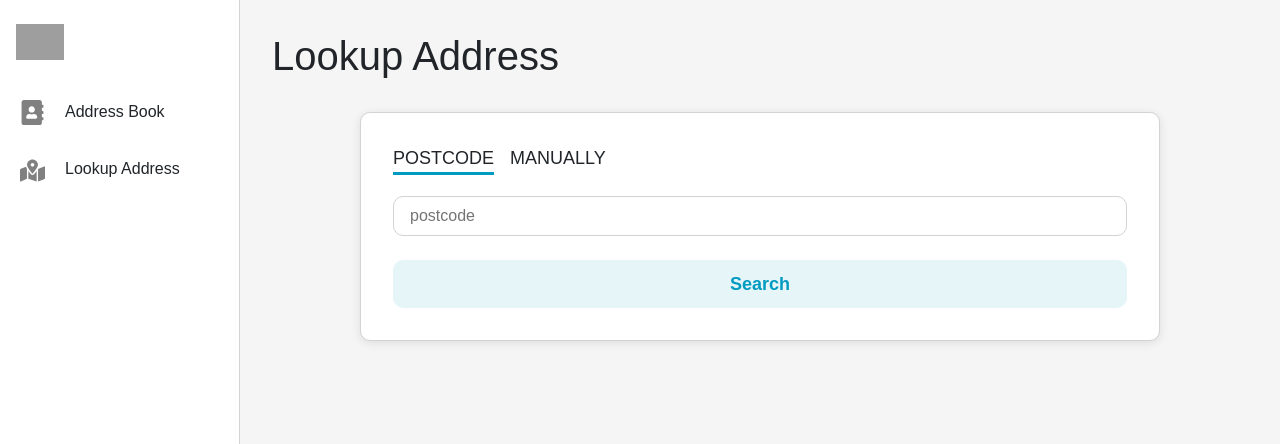
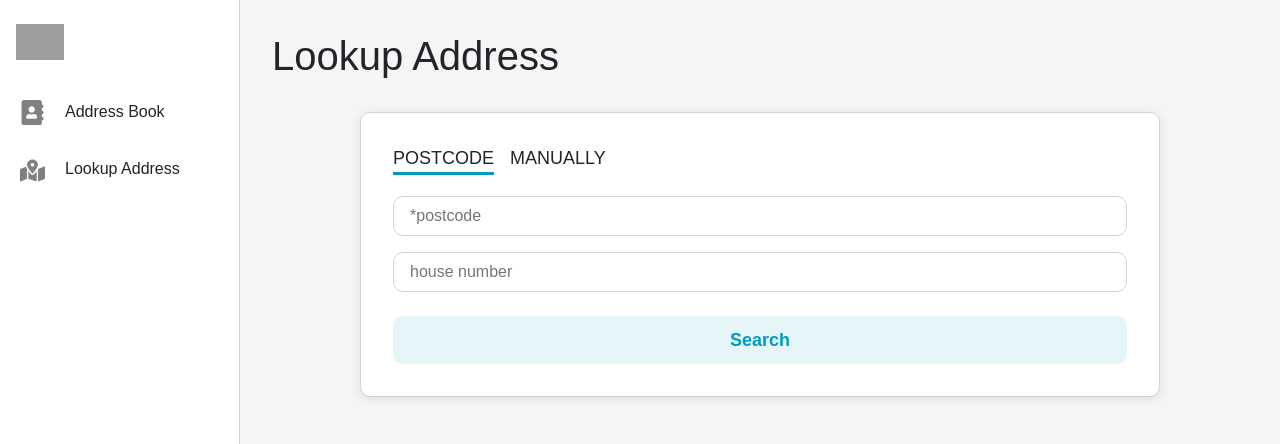
Before and after one commit to vincenzomann/address-book, a React (Create React App) app: page /lookup in a window 1280 px wide. Shown: the top 444 px of the page. Built offline with nearby package versions, Linux system fonts and the light colour scheme; grey boxes are pictures that could not be loaded.

Commit message:
Add input required error handling

```diff
--- a/src/components/Lookup.tsx
+++ b/src/components/Lookup.tsx
@@ -1,5 +1,12 @@
-import React, { useState } from 'react';
+import React, { useReducer, useState } from 'react';
 import { RouteComponentProps } from '@reach/router';
+
+const formReducer = (state: any, event: any) => {
+	return {
+		...state,
+		[event.name]: event.value
+	};
+};
 
 interface Props extends RouteComponentProps { }
 
@@ -7,6 +14,49 @@ const Lookup: React.FC<Props> = () => {
 
 	const [mode, setMode] = useState<'postcode' | 'manual'>('postcode');
 	const [error, setError] = useState('');
+
+	const [formData, setFormData] = useReducer(formReducer, {
+		postcode: '',
+		houseNumber: '',
+		address1: '',
+		address2: '',
+		address3: '',
+		town: '',
+		country: '',
+	});
+
+	const handleChange = (event: React.ChangeEvent<HTMLInputElement>) => {
+		setError('');
+		setFormData({
+			name: event.target.name,
+			value: event.target.value,
+		});
+	};
+
+	const handleSubmit = (e: React.FormEvent<HTMLFormElement>) => {
+		e.preventDefault();
+		console.log(formData);
+
+		if (mode === 'postcode') {
+			// Check required inputs
+			if (!formData.postcode) {
+				return setError('Input required');
+			}
+		} else {
+			// Check required inputs
+			if (!formData.postcode || !formData.address1 || !formData.town || !formData.country) {
+				return setError('Input required');
+			}
+		}
+	};
+
+	const setErrorBorder = (formProperty: string) => {
+		if (error && !formProperty) {
+			return {
+				border: '1px solid #f36f5e'
+			};
+		}
+	};
 
 	return (
 		<div id='lookup'>
@@ -22,25 +72,61 @@ const Lookup: React.FC<Props> = () => {
 						<span className={`option ${mode === 'manual' && 'selected'}`}
 							onClick={() => setMode('manual')}>MANUALLY</span>
 					</div>
-					<form id='form' action="">
+					<form id='form' onSubmit={(e) => handleSubmit(e)}>
 						{mode === 'postcode' ? (
 							<div id='postcode' className='inputs'>
-								<input type='text' placeholder='postcode' />
+								<div>
+									<input type='text' placeholder='*postcode'
+										name='postcode' value={formData.postcode}
+										onChange={(e) => handleChange(e)}
+										style={setErrorBorder(formData.postcode)} />
+								</div>
+								<div>
+									<input type='text' placeholder='house number'
+										name='houseNumber' value={formData.houseNumber}
+										onChange={(e) => handleChange(e)} />
+								</div>
 							</div>
 						) : (
 							<div id='manual' className='inputs'>
-								<div><input type="text" placeholder='address line 1' /></div>
-								<div><input type="text" placeholder='address line 2' /></div>
-								<div><input type="text" placeholder='address line 3' /></div>
-								<div><input type="text" placeholder='postcode' /></div>
-								<div><input type="text" placeholder='town' /></div>
-								<div><input type="text" placeholder='country' /></div>
+								<div>
+									<input type="text" placeholder='*address line 1'
+										name='address1' value={formData.address1}
+										onChange={(e) => handleChange(e)}
+										style={setErrorBorder(formData.address1)} />
+								</div>
+								<div>
+									<input type="text" placeholder='address line 2'
+										name='address2' value={formData.address2}
+										onChange={(e) => handleChange(e)} />
+								</div>
+								<div>
+									<input type="text" placeholder='address line 3'
+										name='address3' value={formData.address3}
+										onChange={(e) => handleChange(e)} />
+								</div>
+								<div>
+									<input type="text" placeholder='*postcode'
+										name='postcode' value={formData.postcode}
+										onChange={(e) => handleChange(e)}
+										style={setErrorBorder(formData.postcode)} />
+								</div>
+								<div>
+									<input type="text" placeholder='*town'
+										name='town' value={formData.town}
+										onChange={(e) => handleChange(e)}
+										style={setErrorBorder(formData.town)} />
+								</div>
+								<div>
+									<input type="text" placeholder='*country'
+										name='country' value={formData.country}
+										onChange={(e) => handleChange(e)}
+										style={setErrorBorder(formData.country)} />
+								</div>
 							</div>
 						)}
 						{error && <div className="error">{error}</div>}
-						<button id="searchBtn">
-							Search
-						</button>
+						<input type='submit' value='Search' id="searchBtn" />
 					</form>
 				</div>
 			</div>
```
